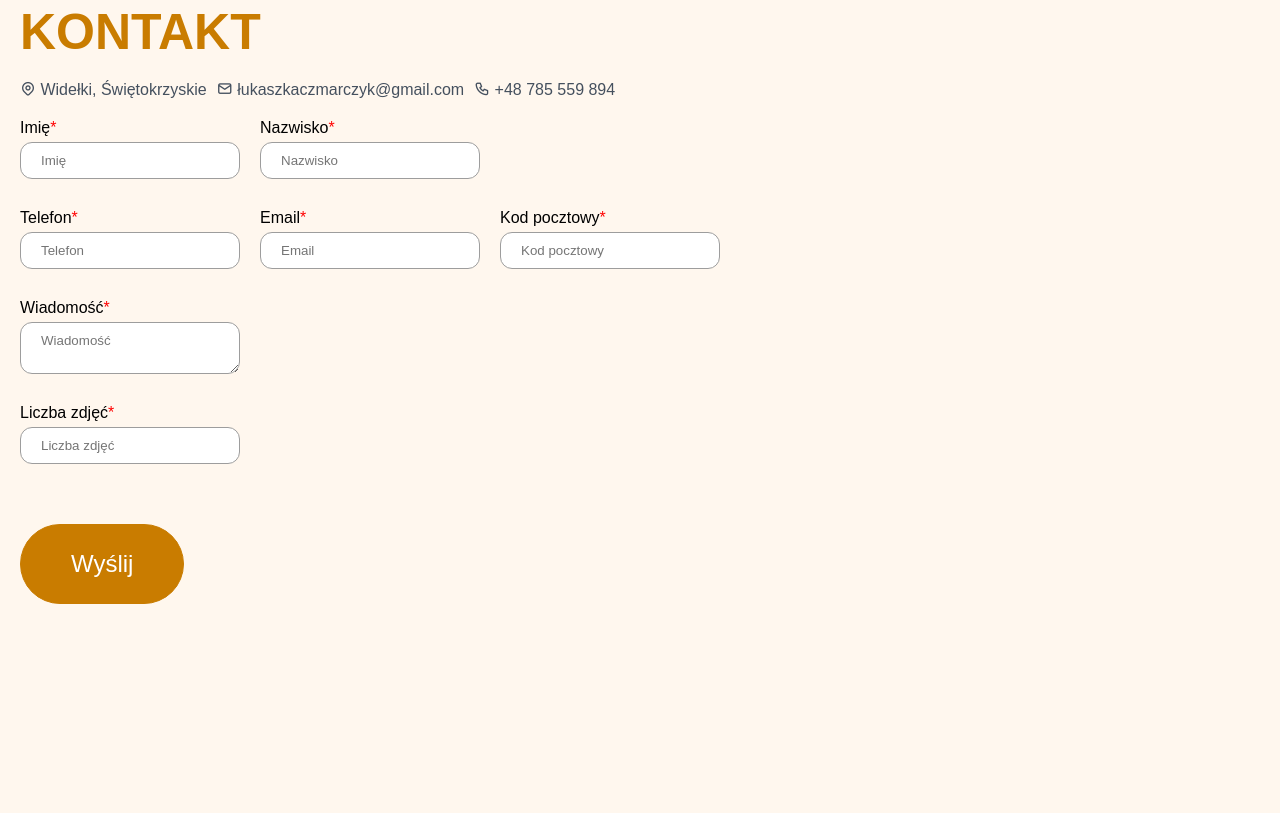
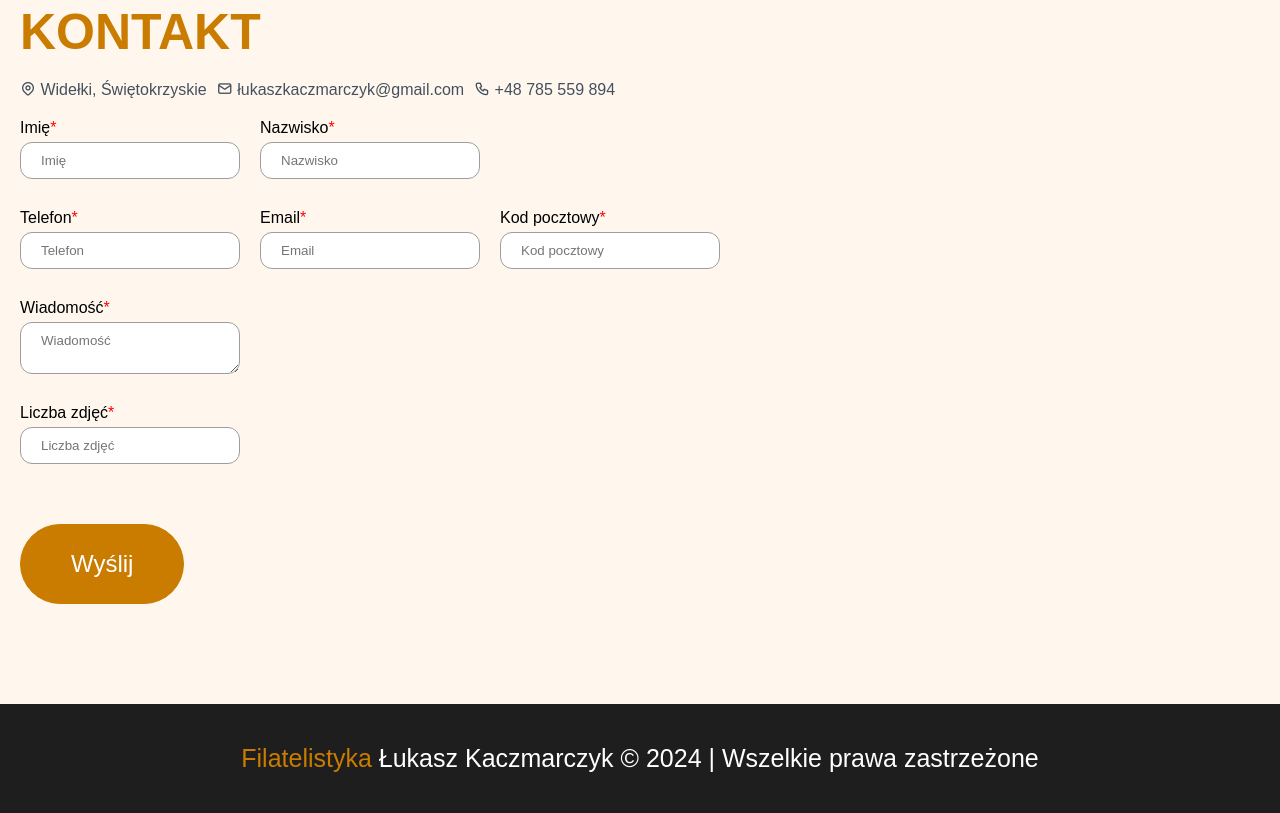
Before and after one commit to MaciejMi/Filatelistyka, a website: page index.html in a window 1280 px wide. Shown: the part 3877-4690 px from the top of the page. Before the commit the page ends 4581 px from the top, so only its background shows below. Drawn offline with Linux system fonts and the light colour scheme; a web font is replaced by a local one.

Commit message:
finish footer

```diff
--- a/index.html
+++ b/index.html
@@ -19,6 +19,7 @@
     <!-- JS -->
     <script src="./dist/js/nav.min.js" defer></script>
     <script src="./dist/js/stamps.min.js" defer></script>
+    <script src="./dist/js/footer.min.js" defer></script>
     <!-- CSS -->
     <link rel="stylesheet" href="./dist/css/hamburger.min.css">
     <link rel="stylesheet" href="./dist/css/style.min.css">
@@ -225,6 +226,15 @@
             </div>
         </section>
     </main>
+
+    <footer class="footer">
+        <p>
+            <span>
+                Filatelistyka
+            </span>
+            Łukasz Kaczmarczyk © <span id="currentYearSpan"></span> | Wszelkie prawa zastrzeżone
+        </p>
+    </footer>
 </body>
 
 </html>
--- /dev/null
+++ b/src/js/footer.js
@@ -0,0 +1,3 @@
+const currentYearSpan = document.getElementById('currentYearSpan')
+const year = new Date().getFullYear()
+currentYearSpan.textContent = year
--- /dev/null
+++ b/src/sass/__footer.scss
@@ -0,0 +1,26 @@
+@use './_colors' as c;
+
+.footer {
+	padding: 2rem 0;
+	text-align: center;
+	width: 100%;
+	background-color: c.$dark-background-color;
+	color: c.$light-font-color;
+
+	span:first-of-type {
+		color: c.$main-color;
+	}
+}
+
+@media (min-width: 576px) {
+	.footer {
+		padding: 3rem 0;
+		font-size: 2rem;
+	}
+}
+@media (min-width: 768px) {
+	.footer {
+		padding: 4rem 0;
+		font-size: 2.5rem;
+	}
+}
--- a/src/sass/style.scss
+++ b/src/sass/style.scss
@@ -13,3 +13,4 @@ Fonts:
 @use './_stamps';
 @use './quotation';
 @use './_contact';
+@use './_footer';
```
Also changed, not shown: dist/css/style.min.css, dist/js/footer.min.js (added).
